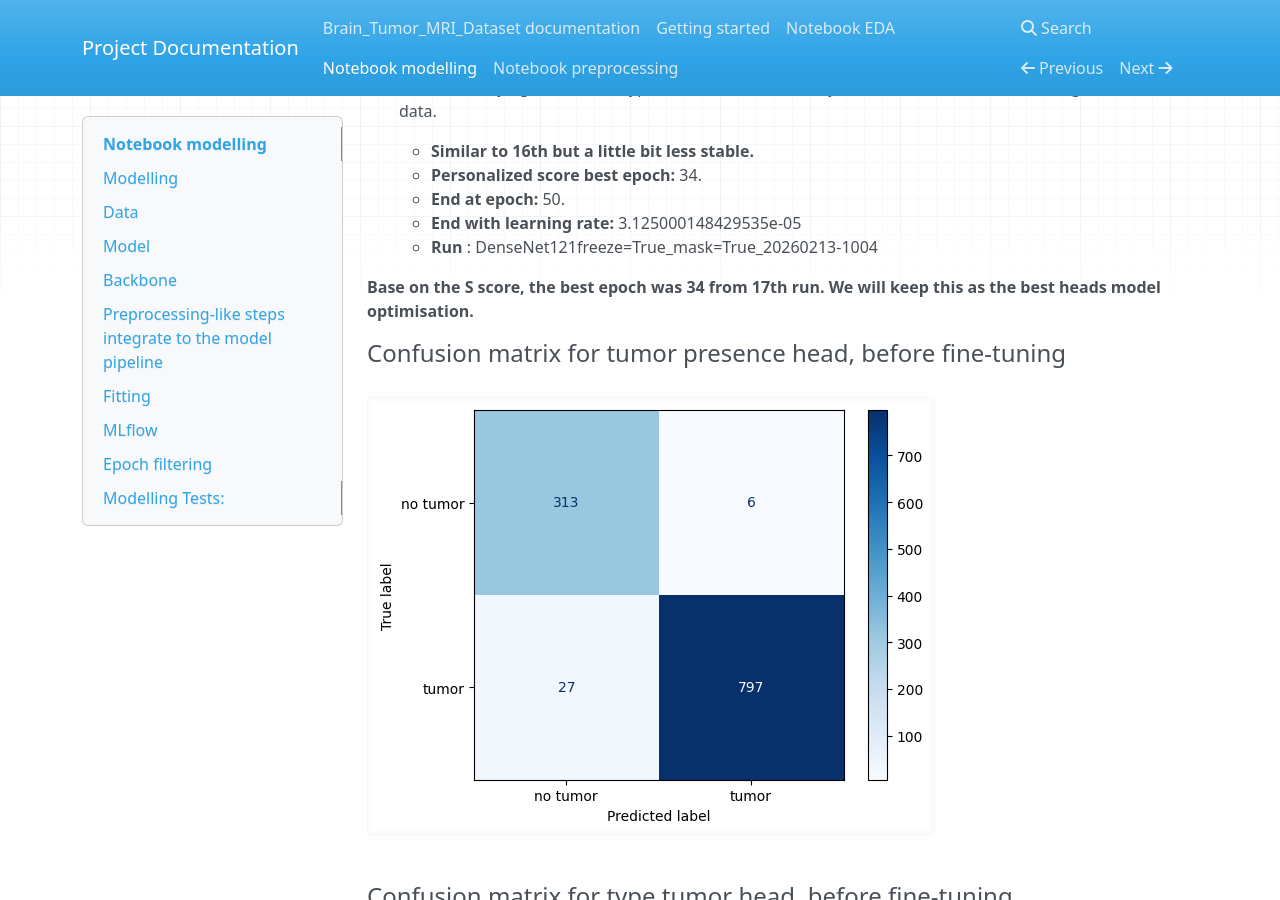
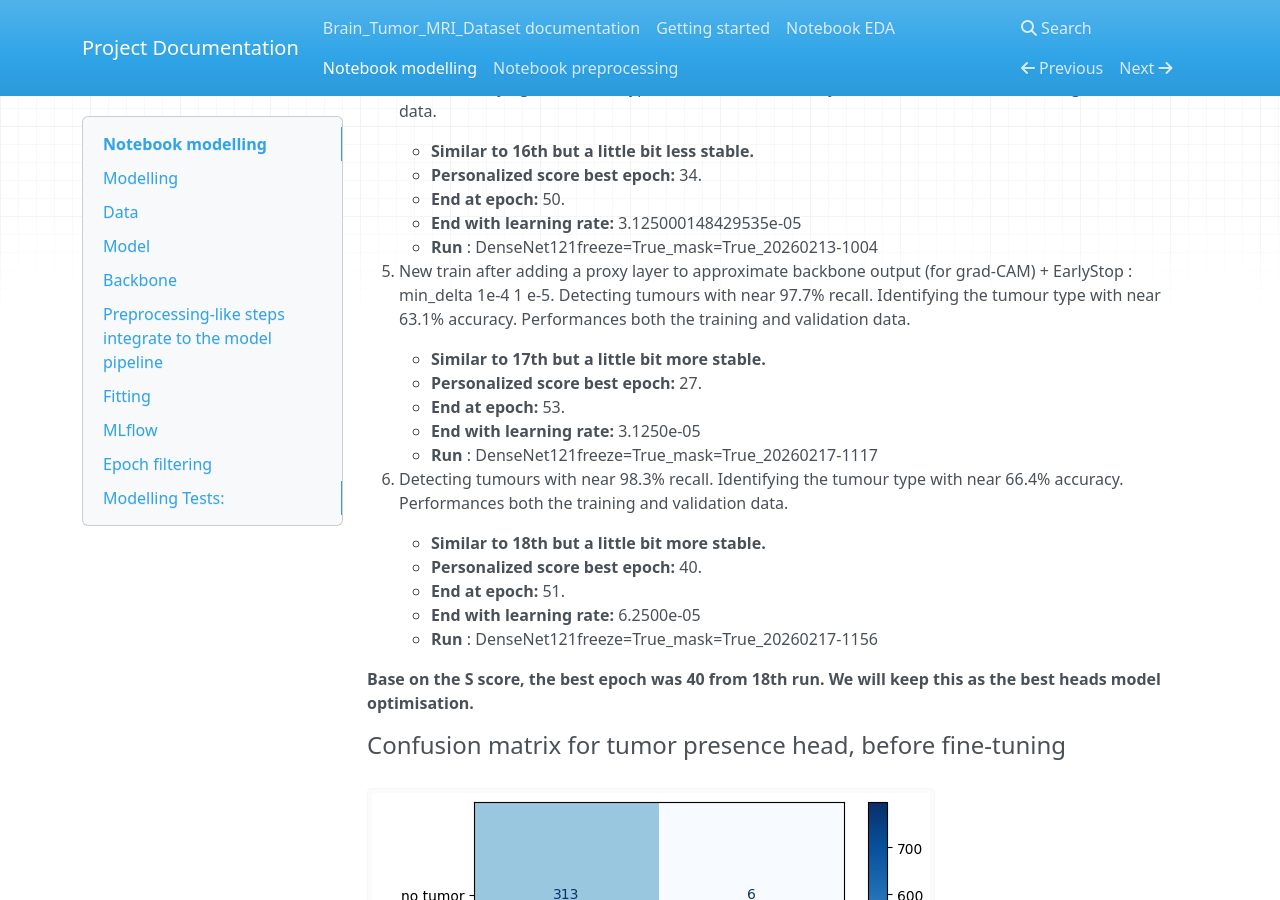
Before and after one commit to Jeremy-Duval-PhD/Brain_Tumor_MRI_Dataset, an MkDocs documentation site: the page built from docs/docs/notebook_modelling.md, in a window 1280 px wide and 900 px high, scrolled down 7101 px. Built offline with MkDocs 1.6.1, drawn with Linux system fonts in a browser that asks for light colours; nearby versions of some CDN libraries.

Commit message:
WIP: add conv2D layer to help grad (proxy) : new weights for heads

```diff
--- a/docs/docs/notebook_modelling.md
+++ b/docs/docs/notebook_modelling.md
@@ -259,7 +259,21 @@ The idea was to prioritise specific metrics for each head while also taking into
 	- **End with learning rate:** 3.125000148429535e-05
 	- **Run** : DenseNet121freeze=True_mask=True_20260213-1004
 
-**Base on the S score, the best epoch was 34 from 17th run. We will keep this as the best heads model optimisation.**
+18. New train after adding a proxy layer to approximate backbone output (for grad-CAM) + EarlyStop : min_delta 1e-4 1 e-5. Detecting tumours with near 97.7% recall. Identifying the tumour type with near 63.1% accuracy. Performances both the training and validation data.
+	- **Similar to 17th but a little bit more stable.**
+	- **Personalized score best epoch:** 27.
+	- **End at epoch:** 53.
+	- **End with learning rate:** 3.1250e-05
+	- **Run** : DenseNet121freeze=True_mask=True_20260217-1117
+
+18. Detecting tumours with near 98.3% recall. Identifying the tumour type with near 66.4% accuracy. Performances both the training and validation data.
+	- **Similar to 18th but a little bit more stable.**
+	- **Personalized score best epoch:** 40.
+	- **End at epoch:** 51.
+	- **End with learning rate:** 6.2500e-05
+	- **Run** : DenseNet121freeze=True_mask=True_20260217-1156
+
+**Base on the S score, the best epoch was 40 from 18th run. We will keep this as the best heads model optimisation.**
 
 #### Confusion matrix for tumor presence head, before fine-tuning
 ![Confusion matrix for tumor presence head, before fine-tuning](/figures/Confusion_mtrx_presence_bf_fine_tuning.png)
```
Also changed, not shown: 1 other file.
